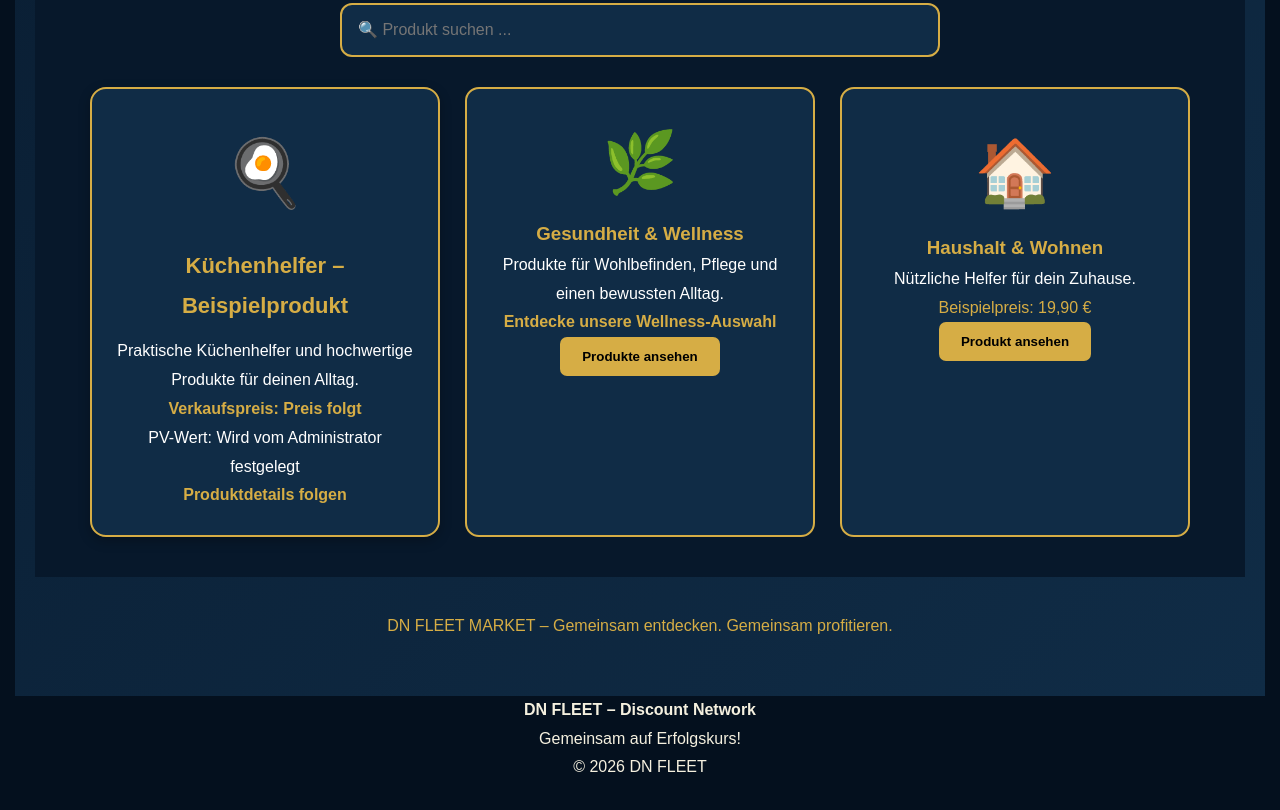
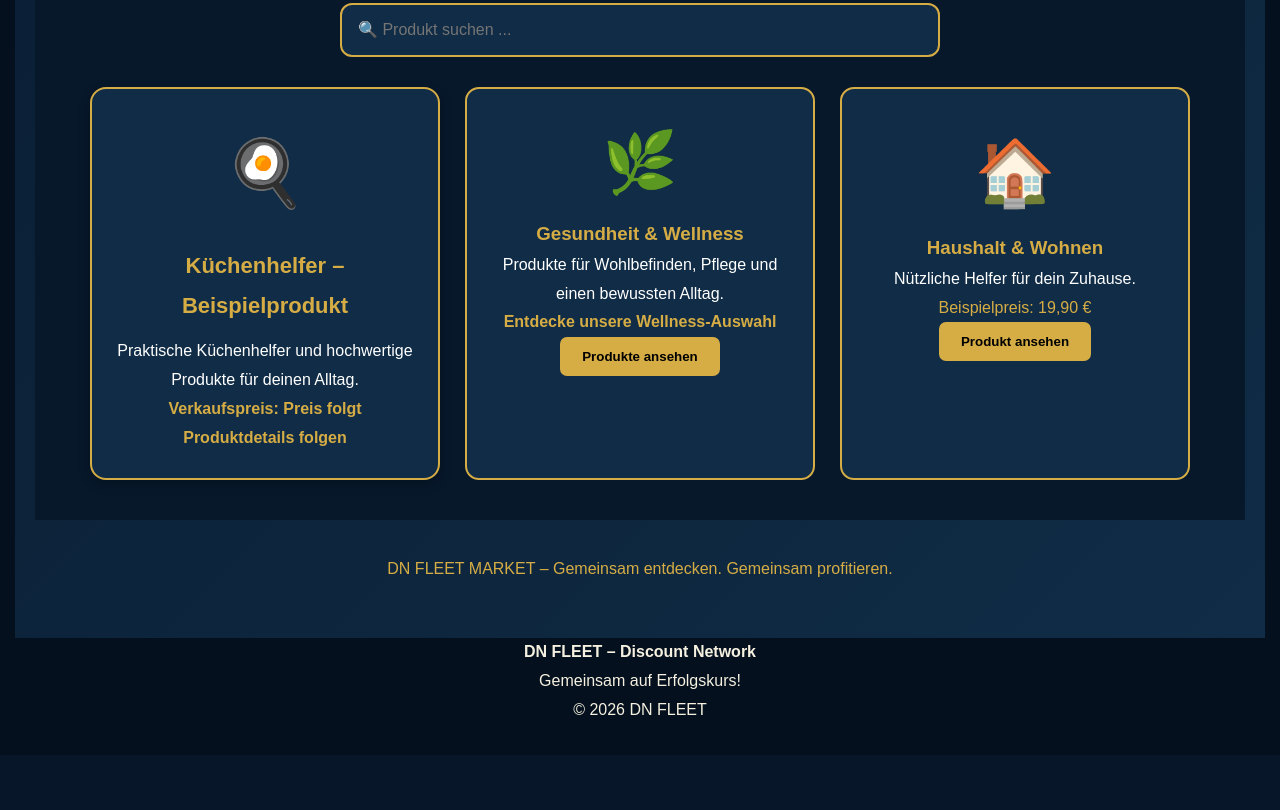
Before and after one commit to DNFLEET2026/dn-fleet-website, a plain HTML site: page index.html in a window 1280 px wide. Shown: the part 3825-4635 px from the top of the page. After the commit the page ends 4580 px from the top, so only its background shows below. Drawn offline with Linux system fonts and the light colour scheme.

Commit message:
Remove PV placeholder from product card
Removed the paragraph indicating that the PV value is set by the administrator.

```diff
--- a/index.html
+++ b/index.html
@@ -515,9 +515,7 @@ margin:0 auto;
     Verkaufspreis: Preis folgt
   </p>
 
-  <p style="color:white;">
-    PV-Wert: Wird vom Administrator festgelegt
-  </p>
+
 
   <p style="color:#d6ad45;font-weight:bold;">
     Produktdetails folgen
```
